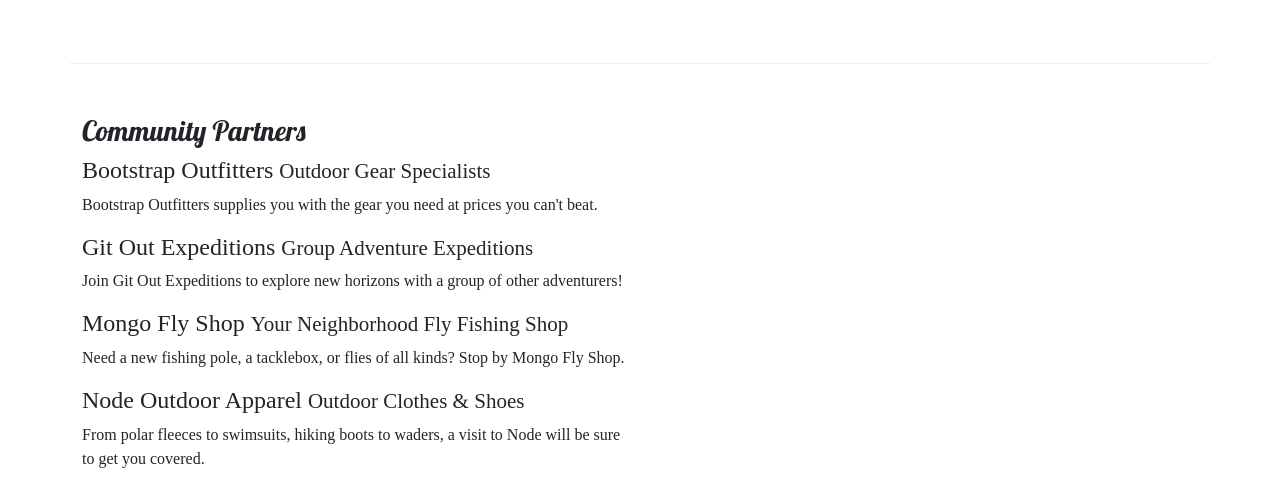
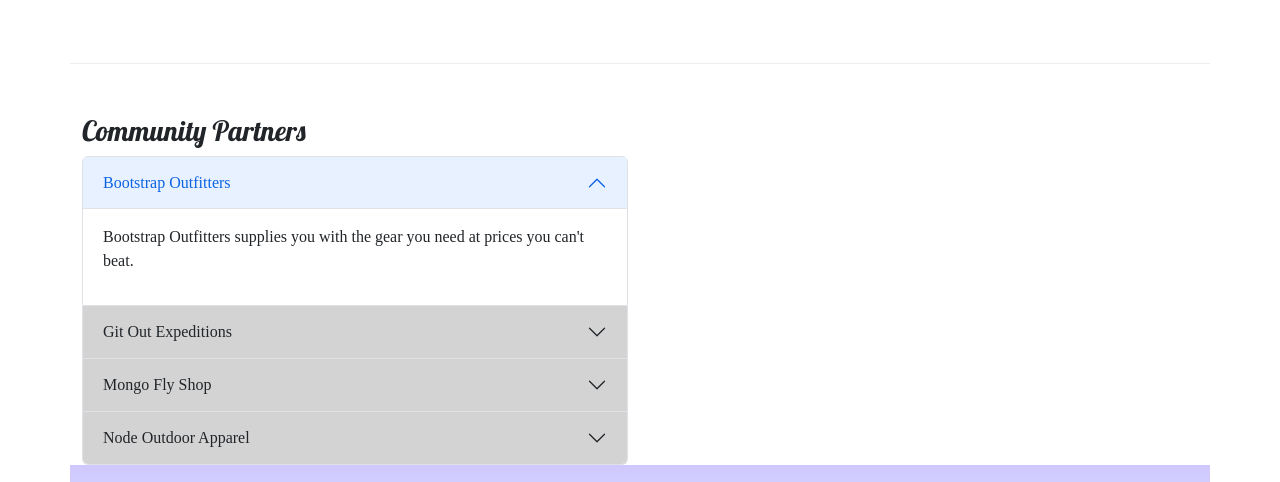
Before and after one commit to JasonGoodnight/nucampsite, a website: page aboutus.html in a window 1280 px wide. Shown: the part 1159-1641 px from the top of the page. Drawn offline with nearby package versions, Linux system fonts and the light colour scheme.

Commit message:
Accordion

```diff
--- a/aboutus.html
+++ b/aboutus.html
@@ -60,7 +60,7 @@
 
         <div class="row row-content">
             <div class="col-sm-6">
-                <h3>Our Mission</h3>
+                <h3>Community Partners</h3>
                 <p>We present a curated database of the best campsites in the vast woods and backcountry of the World
                     Wide Web Wilderness. We increase access to adventure for the public
                     while promoting safe and respectful use of resources. The expert wilderness trekkers on our staff
@@ -140,19 +140,62 @@
         <div class="row row-content align-items-center">
             <div class="col-xs-6 col-lg-6">
                 <h3>Community Partners</h3>
-                <h4>Bootstrap Outfitters <small>Outdoor Gear Specialists</small></h4>
-                <p class="d-none d-sm-block">Bootstrap Outfitters supplies you with the gear you need at prices you
-                    can't beat.</p>
-                <h4>Git Out Expeditions <small>Group Adventure Expeditions</small></h4>
-                <p class="d-none d-sm-block">Join Git Out Expeditions to explore new horizons with a group of other
-                    adventurers!</p>
-                <h4>Mongo Fly Shop <small>Your Neighborhood Fly Fishing Shop</small></h4>
-                <p class="d-none d-sm-block">Need a new fishing pole, a tacklebox, or flies of all kinds? Stop by Mongo
-                    Fly Shop.</p>
-                <h4>Node Outdoor Apparel <small>Outdoor Clothes & Shoes</small></h4>
-                <p class="d-none d-sm-block">From polar fleeces to swimsuits, hiking boots to waders, a visit to Node
-                    will be sure to get you
-                    covered.</p>
+                <div id="accordionExample" class="accordion">
+                    <div class="accordion-item">
+                        <h4 class="accordion-header">
+                            <button class="accordion-button" type="button" data-bs-toggle="collapse"
+                                data-bs-target="#bootstrap">
+                                Bootstrap Outfitters
+                            </button>
+                        </h4>
+                        <div id="bootstrap" class="accordion-collapse collapse show" data-bs-parent="#accordionExample">
+                            <div class="accordion-body d-none d-sm-block">
+                                <p>Bootstrap Outfitters supplies you with the gear you need at prices you can't beat.
+                                </p>
+                            </div>
+                        </div>
+                    </div>
+                    <div class="accordion-item">
+                        <h4 class="accordion-header">
+                            <button class="accordion-button collapsed" type="button" data-bs-toggle="collapse"
+                                data-bs-target="#git">
+                                Git Out Expeditions
+                            </button>
+                        </h4>
+                        <div id="git" class="accordion-collapse collapse" data-bs-parent="#accordionExample">
+                            <div class="accordion-body d-none d-sm-block">
+                                <p>Join Git Out Expeditions to explore new horizons with a group of other adventurers!
+                                </p>
+                            </div>
+                        </div>
+                    </div>
+                    <div class="accordion-item">
+                        <h4 class="accordion-header">
+                            <button class="accordion-button collapsed" type="button" data-bs-toggle="collapse"
+                                data-bs-target="#mongo">
+                                Mongo Fly Shop
+                            </button>
+                        </h4>
+                        <div id="mongo" class="accordion-collapse collapse" data-bs-parent="#accordionExample">
+                            <div class="accordion-body d-none d-sm-block">
+                                <p>Need a new fishing pole, a tacklebox, or flies of all kinds? Stop by Mongo Fly Shop.
+                                </p>
+                            </div>
+                        </div>
+                    </div>
+                    <div class="accordion-item">
+                        <h4 class="accordion-header">
+                            <button class="accordion-button collapsed" type="button" data-bs-toggle="collapse"
+                                data-bs-target="#node">
+                                Node Outdoor Apparel
+                            </button>
+                        </h4>
+                        <div id="node" class="accordion-collapse collapse" data-bs-parent="#accordionExample">
+                            <div class="accordion-body d-none d-sm-block">
+                                <p>From polar fleeces to swimsuits, hiking boots to waders, a visit to Node will be sure
+                                    to get you covered.</p>
+                            </div>
+                        </div>
                     </div>
                 </div>
             </div>
--- a/css/styles.css
+++ b/css/styles.css
@@ -34,3 +34,13 @@ footer{
 .navbar {
     background-color: #901CAD;
 }
+
+.tab-content {
+    border: 1px solid #DDD;
+    border-top: none;
+    padding: 10px;
+}
+
+.accordion-button {
+    background-color: #d3d3d3;
+  }
```
Also changed, not shown: index.html (+1 -1 lines). Lines whose indentation alone changed are shown as unchanged.
